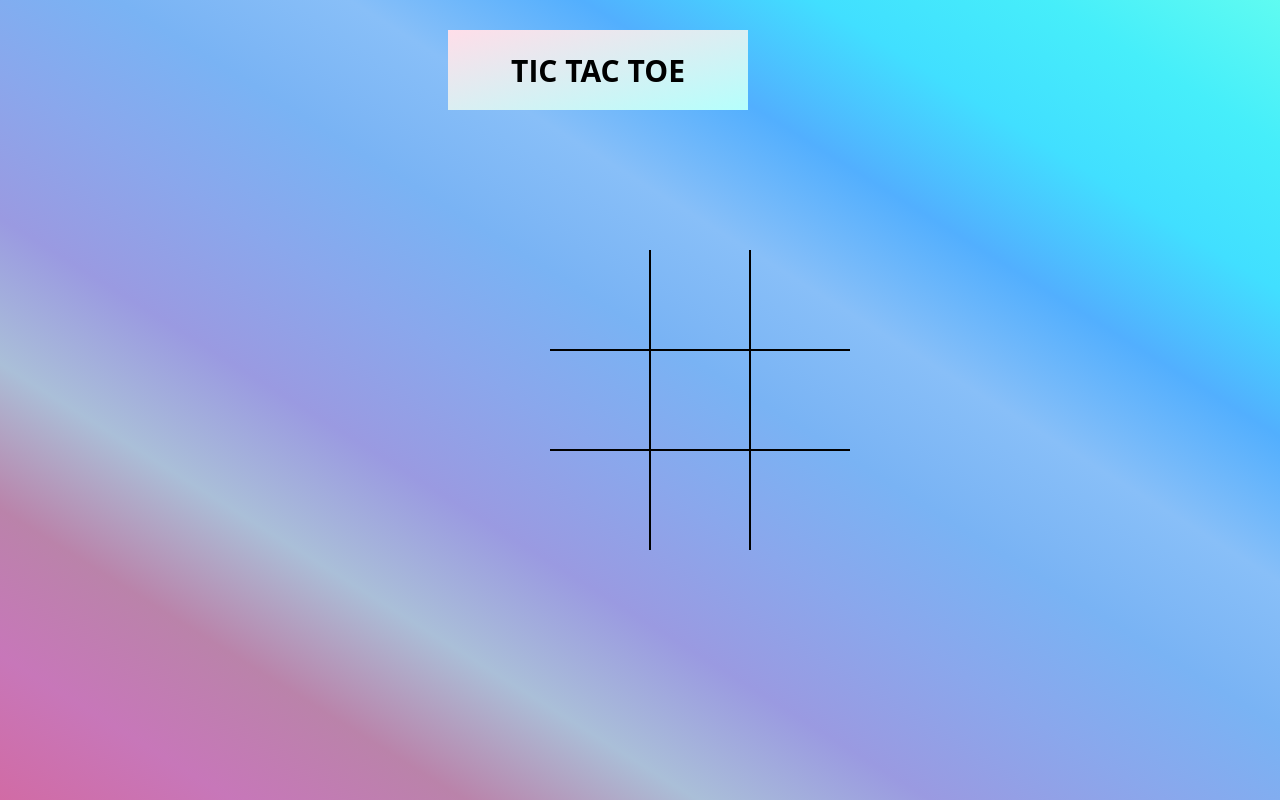
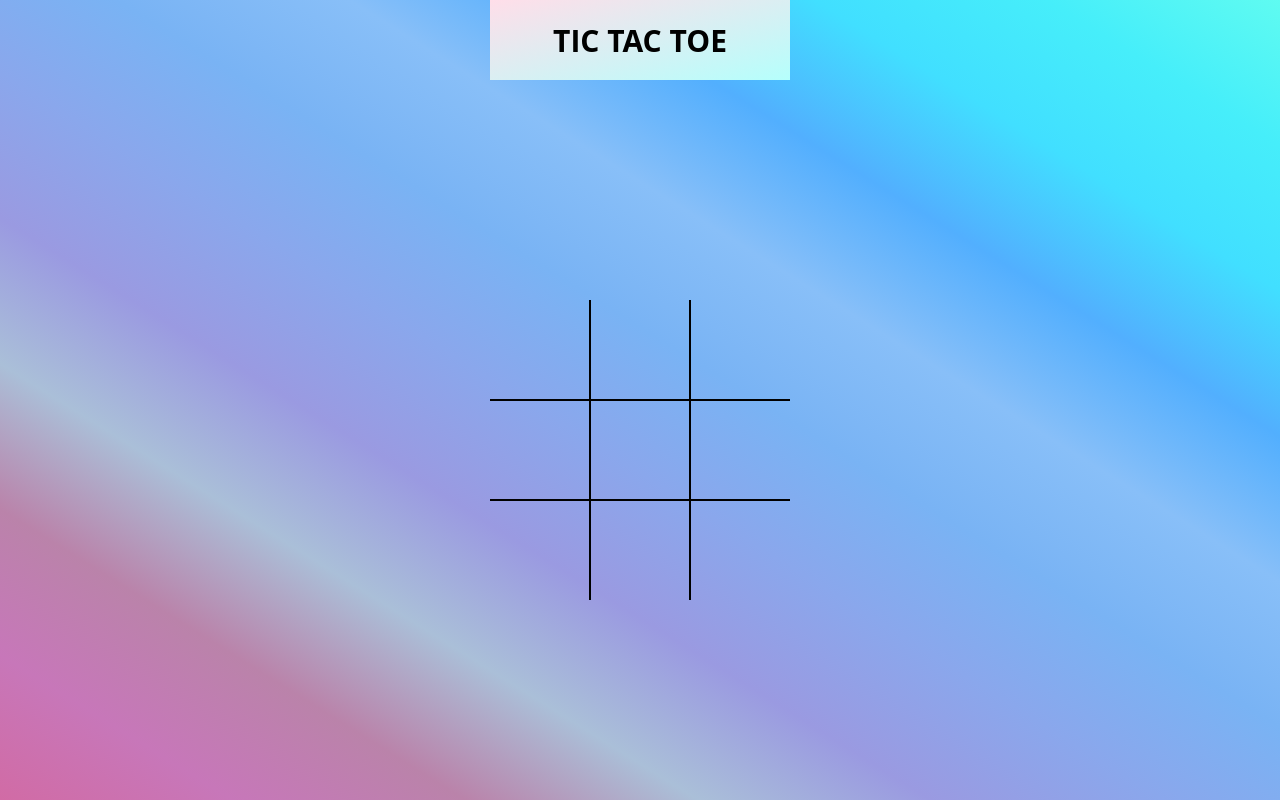
Before and after one commit to Patricia244/Tic-Tac-Toe-Game, a plain HTML site: page index.html in a window 1280 px wide. Drawn offline with Linux system fonts and the light colour scheme.

Commit message:
centered the board and heading

```diff
--- a/style.css
+++ b/style.css
@@ -10,6 +10,12 @@
 body {
   margin: 0;
   display: flex;
+  flex-direction: column;
+  align-items: center;
+  justify-content: center;
+  height: 100vh;
+  margin: 0;
+  font-family: Arial, sans-serif;
   background-image: linear-gradient(
     to right top,
     #d16ba5,
@@ -45,8 +51,8 @@
 .heading {
   position: relative;
   display: inline;
-  margin-top: 30px;
-  left: 35%;
+  text-align: center;
+  margin-bottom: 20px;
 }
 .heading h1 {
   font-family: open sans;
```
